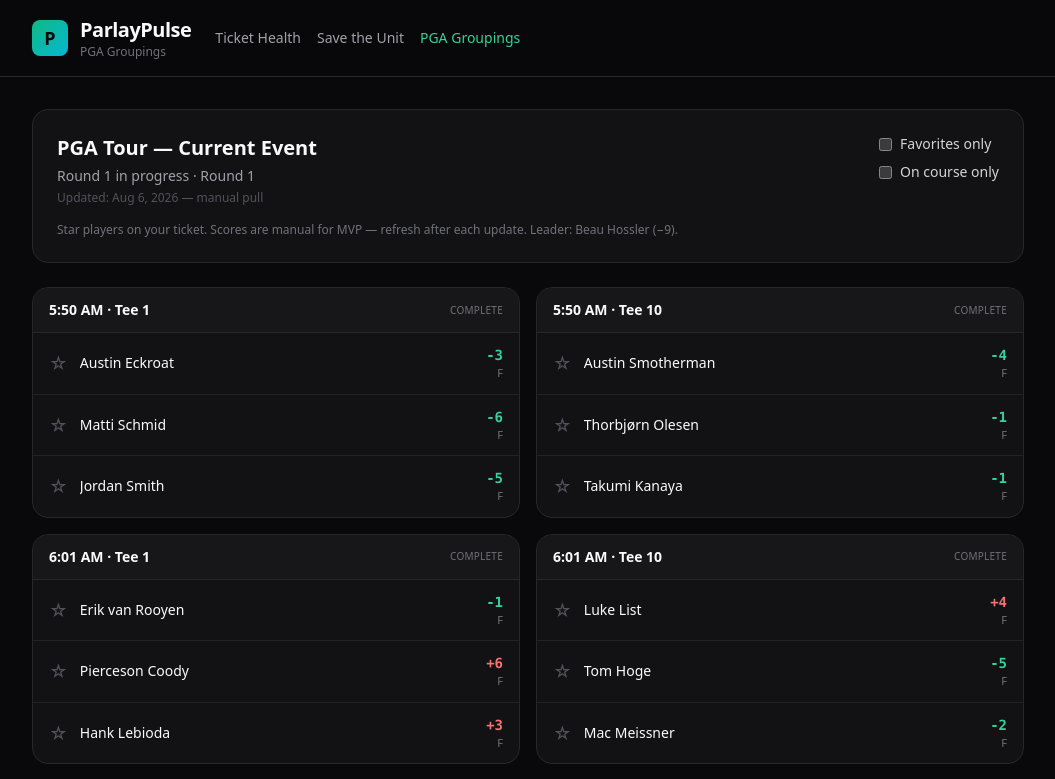
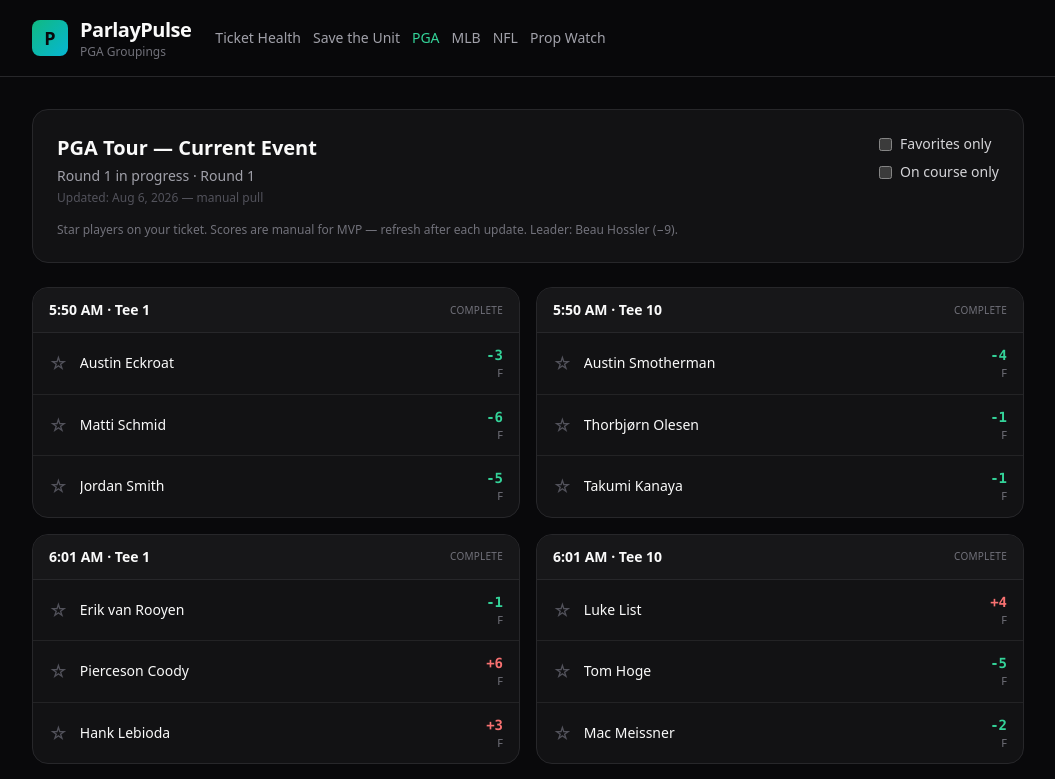
Before and after one commit to peterlougal/parlaypulse, a Next.js app: page /pga-groupings in a window 1280 px wide. Shown: the top 779 px of the page, without its empty margins (112-1167 px from the left). Built offline with nearby package versions, Linux system fonts and the light colour scheme.

Commit message:
Update page.tsx

```diff
--- a/src/app/pga-groupings/page.tsx
+++ b/src/app/pga-groupings/page.tsx
@@ -585,16 +585,13 @@
                 <p className="text-xs text-zinc-500">PGA Groupings</p>
               </div>
             </Link>
-            <nav className="hidden sm:flex gap-4 text-sm">
-              <Link href="/" className="text-zinc-400 hover:text-white transition">
-                Ticket Health
-              </Link>
-              <Link href="/save-the-unit" className="text-zinc-400 hover:text-white transition">
-                Save the Unit
-              </Link>
-              <Link href="/pga-groupings" className="text-emerald-400 font-medium">
-                PGA Groupings
-              </Link>
+            <nav className="hidden md:flex gap-3 text-sm flex-wrap">
+              <Link href="/" className="text-zinc-400 hover:text-white">Ticket Health</Link>
+              <Link href="/save-the-unit" className="text-zinc-400 hover:text-white">Save the Unit</Link>
+              <Link href="/pga-groupings" className="text-emerald-400 font-medium">PGA</Link>
+              <Link href="/mlb-tracker" className="text-zinc-400 hover:text-white">MLB</Link>
+              <Link href="/nfl-tracker" className="text-zinc-400 hover:text-white">NFL</Link>
+              <Link href="/prop-watch" className="text-zinc-400 hover:text-white">Prop Watch</Link>
             </nav>
           </div>
         </div>
```
